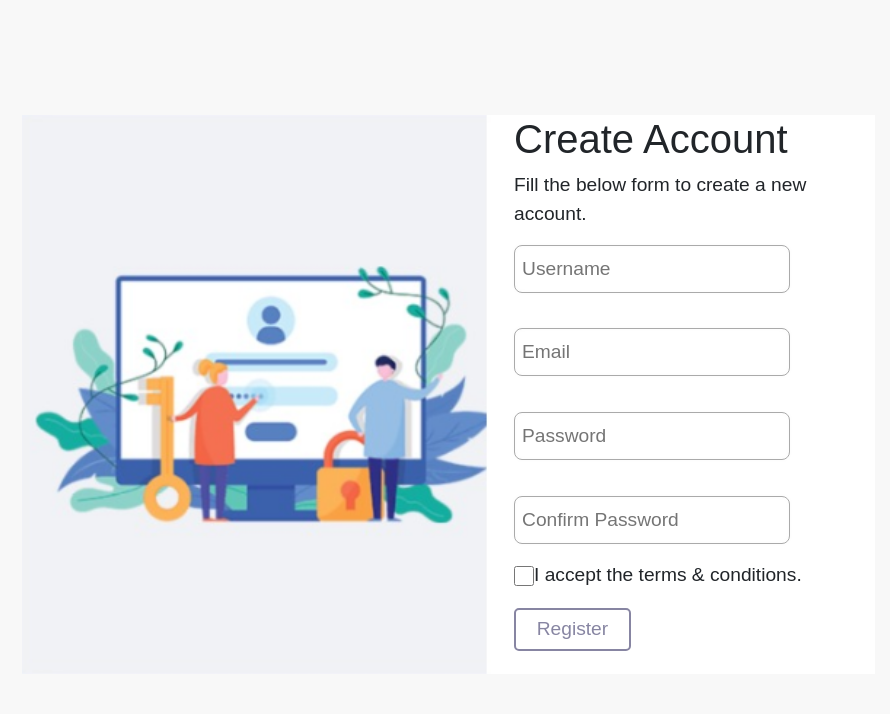
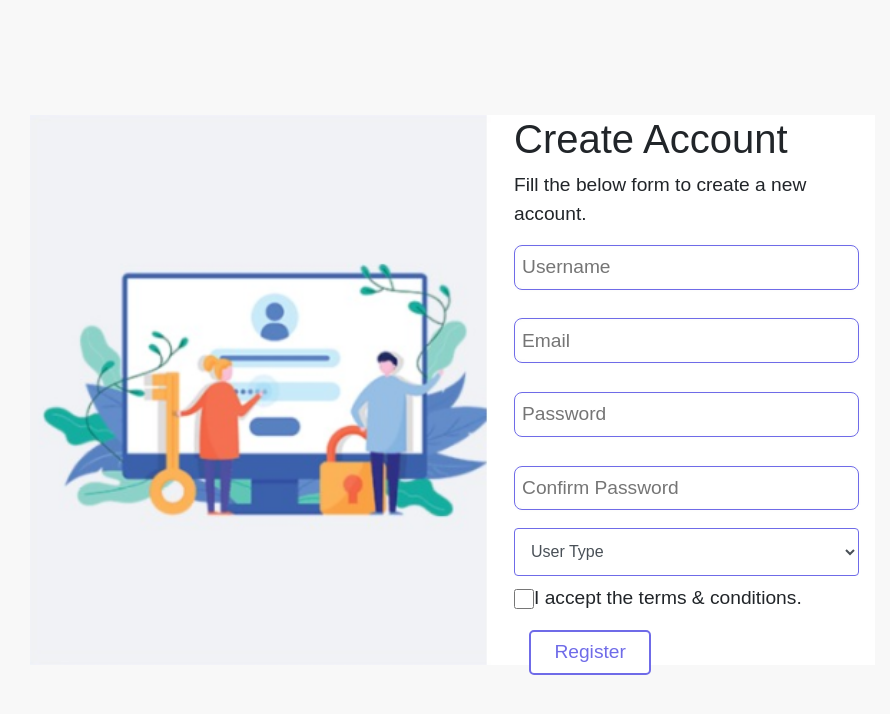
Before and after one commit to Mohammad-Alismael/cs476-project-frontend1.0.0, a React (Create React App) app: page /register in a window 1280 px wide. Shown: the top 714 px of the page, without its empty margins (85-975 px from the left). Built offline with nearby package versions, Linux system fonts and the light colour scheme.

Commit message:
editing RegisterForm page

```diff
--- a/src/Pages/LoginForm.js
+++ b/src/Pages/LoginForm.js
@@ -3,7 +3,9 @@ import '../Pages/css/LoginPage.css'
 import img from '../Pages/css/Design.png'
 import 'bootstrap/dist/css/bootstrap.min.css';
 class LoginForm extends Component {
-
+    nextPath(path) {
+        this.props.history.push(path);
+    }
     render() {
         return (
            <div class="container-fluid">
@@ -13,7 +15,6 @@ class LoginForm extends Component {
               </div>
           <div className="col-lg-4 col-md-4 col-sm-4 right">
             <h1>Login</h1>
-                    {/*<p>Welcome back, please login to your account.</p>*/}
                     <form className="user-info">
                         <p className={"p-welcome"}>Welcome back, please login to your account.</p>
                         <label className="email" for="email">Email</label><br/>
@@ -23,7 +24,7 @@ class LoginForm extends Component {
                         <input type={"checkbox"} class="checkbox-form" name="terms" value="t"/>
                         <label className="remember" htmlFor="terms"> Remember me</label>
                         <a className="forgot-password" href="/forgot-password">Forgot Password?</a><br/>
-                        <button type="button" className="register">Register</button>
+                        <button type="button" className="register" onClick={() => this.nextPath('/register')}>Register</button>
                         <button type="button" className="login">log In</button>
               </form>
           </div>
--- a/src/Pages/RegisterForm.js
+++ b/src/Pages/RegisterForm.js
@@ -2,7 +2,7 @@ import React, {Component} from 'react';
 import '../Pages/css/LoginPage.css'
 import img from '../Pages/css/U.png'
 import 'bootstrap/dist/css/bootstrap.min.css';
-import {Row, Container, Col} from "reactstrap";
+import {Row, Container, Col, Input} from "reactstrap";
 class RegisterForm extends Component {
 
     render() {
@@ -22,10 +22,17 @@ class RegisterForm extends Component {
                             <label for="password"></label><br/>
                             <input type="password" class="form-input" name="password" placeholder="Password" required/><br/>
                             <label for="confirm-password"></label><br/>
-                            <input type="password" class="form-input confirm-password" name="confirm-password" placeholder="Confirm Password" required/><br/>
+                            <input type="password" className="form-input confirm-password" name="confirm-password" placeholder="Confirm Password" required/><br/>
+                            <Input type="select" name="select" className="userType" style={{border : '1px solid rgb(111, 107, 232)',height : '3rem',marginBottom: '8px'}}>
+                                <option>User Type</option>
+                                <option>Sales Manager</option>
+                                <option>Product owner</option>
+                                <option>Buyer</option>
+                                <option>seller</option>
+                            </Input>
                             <input type="checkbox" class="checkbox-form" name="terms" value="t"/>
                             <label for="terms"> I accept the terms & conditions.</label><br/>
-                            <button className="login-button" type="button" name="button" style={{marginTop: '10px'}}>Register</button>
+                            <button className="register" type="button" name="button" style={{marginTop: '10px'}}>Register</button>
                         </form>
                     </div>
                 </Row>
--- a/src/Pages/css/LoginPage.css
+++ b/src/Pages/css/LoginPage.css
@@ -18,7 +18,8 @@ img {
   padding-left: 2% !important;
   background-color: white;
   text-align: left;
-  padding-bottom: 2%;
+  height: 550px;
+  /*padding-bottom: 2%;*/
 }
 .create-left{
     padding-right: 0 !important;
@@ -42,15 +43,16 @@ img {
 
 .user-info {
   padding: 0;
+  margin: 0;
 }
 
 .form-input {
   border-radius: 8px;
-  margin-bottom: 2%;
-  height: 3rem;
-  width: 80%;
-  border-color: #8785a2;
-  border: 1px solid #aaa;
+  /*margin-bottom: 2%;*/
+  height: 2.8rem;
+  width: 100%;
+  /*border-color: #8785a2;*/
+  border: 1px solid rgb(111, 107, 232);
   box-shadow: inset 0 0 5px #fafafa, 0 0 5px #fafafa;
 }
 
@@ -110,6 +112,10 @@ img {
   padding: 1.5% 6% 1.5% 6%;
   border-radius: 5px;
 }
+.register:hover{
+  border-color: rgb(83, 80, 174);
+  color: rgb(83, 80, 174);
+}
 /* Button Section */
 .login-button {
   margin-top: 5%;
```
